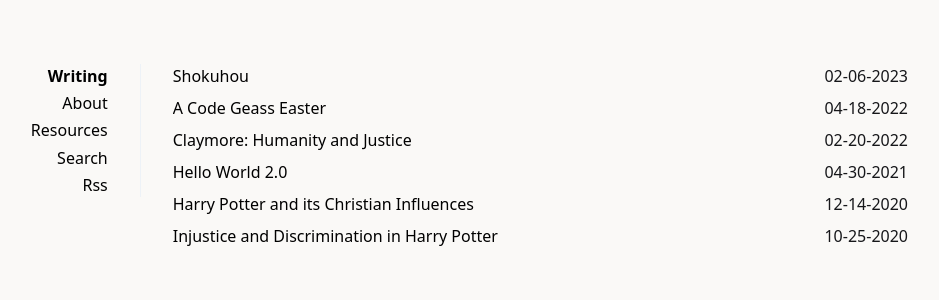
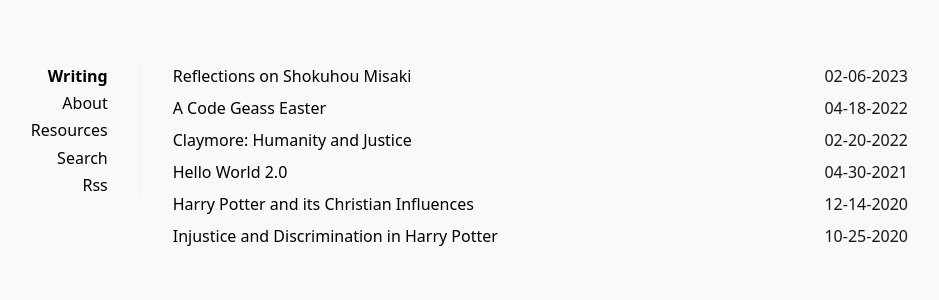
Before and after one commit to tnecniv22/tnecniv22.github.io, a Jekyll site: the page built from index.html, in a window 1280 px wide. Shown: the top 300 px of the page, without its empty margins (180-1119 px from the left). Built offline with Jekyll 4.4.1, drawn with Linux system fonts in a browser that asks for light colours.

Commit message:
edit new post

```diff
--- a/_posts/2023-02-06-shokuhou.md
+++ b/_posts/2023-02-06-shokuhou.md
@@ -1,6 +1,6 @@
 ---
 layout: post
-title: "Shokuhou"
+title: "Reflections on Shokuhou Misaki"
 description: Reflections on Shokuhou Misaki's Love for Kamijou Touma in Toaru Index / Railgun
 summary:
 tags: [anime, god]
@@ -9,7 +9,7 @@ tags: [anime, god]
 >“What we have once enjoyed we can never lose. A sunset, a mountain bathed in moonlight, the ocean in calm and in storm—we see these, love their beauty, hold the vision to our hearts. All that we love deeply becomes a part of us.” - Helen Keller
 
 <p float="center">
-	<img src="/assets/img/index/shokuhou3.jpg" alt="drawing" width="100%" class="center">
+	<img src="/assets/img/index/shokuhou3.png" alt="drawing" width="100%" class="center">
   	<figcaption align="center">Shokuhou Misaki. Credits to JC Staff.</figcaption>
 </p>
 
```
